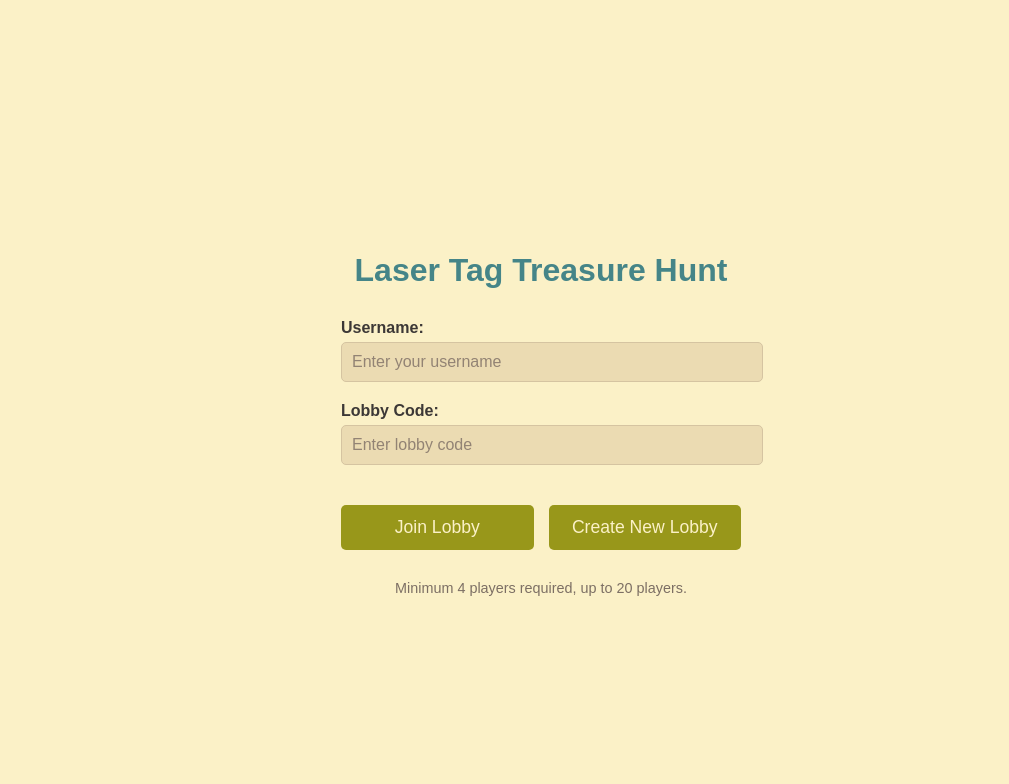
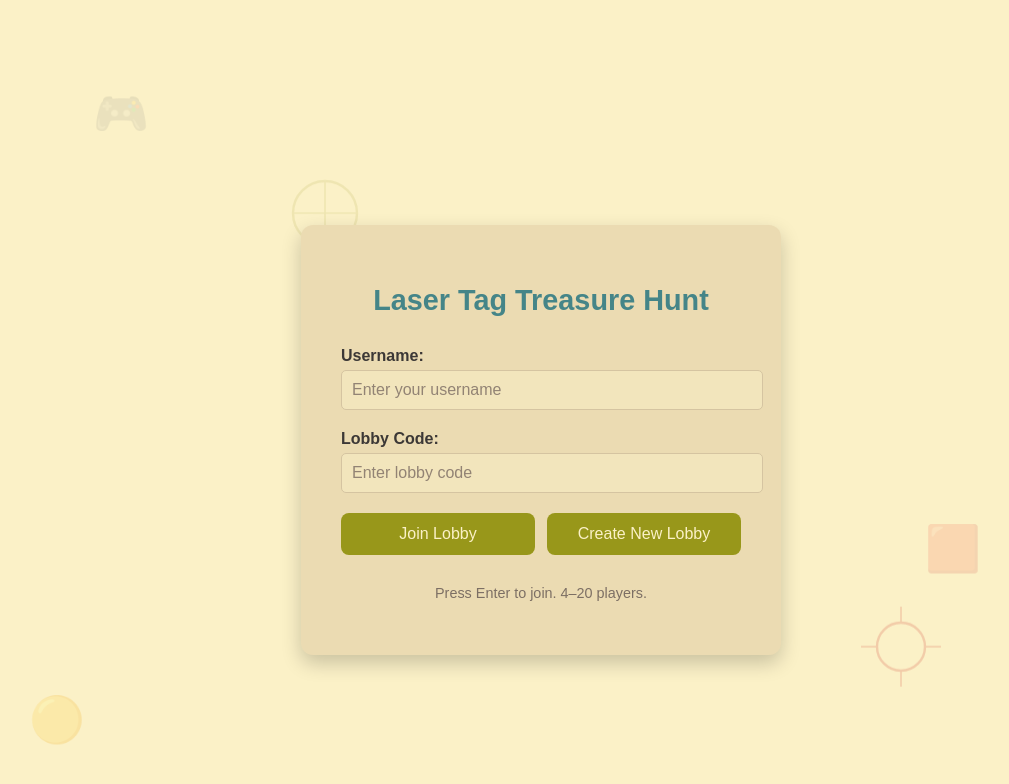
Before and after one commit to johnpeterprogramming/laser-tag, a React (Vite) app in the folder frontend/: page / in a window 1280 px wide. Shown: the top 784 px of the page, without its empty margins (99-1108 px from the left). Built offline with nearby package versions, Linux system fonts and the light colour scheme.

Commit message:
New UI for the Lobby and startPage
New UI for the Lobby and startPage

```diff
--- a/frontend/src/views/LobbyPage.css
+++ b/frontend/src/views/LobbyPage.css
@@ -4,24 +4,26 @@
   align-items: center;
   justify-content: center;
   min-height: 100vh;
-  background-color: #fbf1c7; /* Gruvbox light bg */
-  color: #3c3836; /* Gruvbox dark brown text */
+  background-color: #fbf1c7;
+  color: #3c3836;
   font-family: "Inter", Arial, sans-serif;
   padding: 20px;
   text-align: center;
   border-radius: 10px;
+  position: relative;
+  overflow: hidden;
 }
 
 .lobby-page-container h1 {
   margin-bottom: 20px;
-  color: #458588; /* Gruvbox teal */
+  color: #458588;
   font-size: 2.5em;
 }
 
 .lobby-status {
   font-size: 1.1em;
   margin-bottom: 25px;
-  color: #928374; /* Gruvbox muted gray */
+  color: #928374;
 }
 
 .player-list {
@@ -30,14 +32,14 @@
   margin: 20px 0;
   width: 80%;
   max-width: 300px;
-  background-color: #ebdbb2; /* Gruvbox light panel */
+  background-color: #ebdbb2;
   border-radius: 8px;
   overflow: hidden;
 }
 
 .player-list li {
   padding: 12px 15px;
-  border-bottom: 1px solid #d5c4a1; /* Gruvbox light border */
+  border-bottom: 1px solid #d5c4a1;
   font-size: 1em;
   display: flex;
   justify-content: space-between;
@@ -49,7 +51,7 @@
 }
 
 .current-player {
-  background-color: #d79921; /* Gruvbox yellow/orange */
+  background-color: #d79921;
   font-weight: bold;
   color: #3c3836;
 }
@@ -57,8 +59,8 @@
 .start-game-button {
   padding: 15px 30px;
   margin-top: 30px;
-  background-color: #98971a; /* Gruvbox green */
-  color: #fbf1c7; /* Gruvbox background as text for contrast */
+  background-color: #98971a;
+  color: #fbf1c7;
   border: none;
   border-radius: 8px;
   font-size: 1.2em;
@@ -70,18 +72,18 @@
 }
 
 .start-game-button:hover:not(:disabled) {
-  background-color: #b8bb26; /* Lighter Gruvbox green */
+  background-color: #b8bb26;
   transform: translateY(-2px);
 }
 
 .start-game-button:disabled {
-  background-color: #a89984; /* Gruvbox gray for disabled */
+  background-color: #a89984;
   cursor: not-allowed;
   opacity: 0.7;
 }
 
 .error-message {
-  color: #cc241d; /* Gruvbox red */
+  color: #cc241d;
   margin-top: 15px;
   font-weight: bold;
 }
@@ -89,5 +91,134 @@
 .waiting-message {
   margin-top: 20px;
   font-size: 1.1em;
-  color: #7c6f64; /* Gruvbox muted gray */
+  color: #7c6f64;
 }
+
+/* Floating shapes */
+
+.floating-shapes {
+  position: absolute;
+  inset: 0;
+  z-index: 0;
+  overflow: hidden;
+  pointer-events: none;
+}
+
+.shape {
+  position: absolute;
+  font-size: 2.8rem;
+  opacity: 0.1;
+  animation: floatShape 6s infinite ease-in-out;
+}
+
+.shape:nth-child(1) {
+  top: 10%;
+  left: 15%;
+  animation-delay: 0s;
+}
+.shape:nth-child(2) {
+  top: 60%;
+  left: 80%;
+  animation-delay: 1s;
+}
+.shape:nth-child(3) {
+  top: 35%;
+  left: 50%;
+  animation-delay: 2s;
+}
+.shape:nth-child(4) {
+  top: 80%;
+  left: 10%;
+  animation-delay: 3s;
+}
+
+/* Gun Target shapes styling */
+.svg-target {
+  position: absolute;
+  width: 80px;
+  height: 80px;
+  opacity: 0.1;
+  animation: floatShape 6s infinite ease-in-out;
+}
+
+.svg-target:nth-of-type(1) {
+  top: 20%;
+  left: 30%;
+  animation-delay: 0.5s;
+}
+
+.svg-target:nth-of-type(2) {
+  top: 70%;
+  left: 75%;
+  animation-delay: 1.5s;
+}
+
+/* Laser animations */
+
+.laser {
+  position: absolute;
+  top: 20%;
+  width: 120px;
+  height: 3px;
+  background: linear-gradient(to right, rgba(251, 73, 52, 0.35), rgba(254, 128, 25, 0.35));
+  box-shadow: 0 0 12px rgba(251, 73, 52, 0.25);
+  opacity: 0;
+  border-radius: 1.5px;
+  z-index: 0;
+}
+
+.laser-left-to-right {
+  left: -120px;
+  animation: laserLeftToRight 14s linear infinite;
+}
+
+.laser-right-to-left {
+  top: 40%;
+  right: -120px;
+  animation: laserRightToLeft 14s linear infinite;
+  animation-delay: 7s;
+}
+
+/* Animations */
+
+@keyframes floatShape {
+  0% { transform: translateY(0); opacity: 0.1; }
+  50% { transform: translateY(-12px); opacity: 0.2; }
+  100% { transform: translateY(0); opacity: 0.1; }
+}
+
+@keyframes laserLeftToRight {
+  0% {
+    opacity: 0;
+    left: -120px;
+  }
+  10% {
+    opacity: 0.4;
+  }
+  90% {
+    opacity: 0.4;
+    left: 100%;
+  }
+  100% {
+    opacity: 0;
+    left: 100%;
+  }
+}
+
+@keyframes laserRightToLeft {
+  0% {
+    opacity: 0;
+    right: -120px;
+  }
+  10% {
+    opacity: 0.4;
+  }
+  90% {
+    opacity: 0.4;
+    right: 100%;
+  }
+  100% {
+    opacity: 0;
+    right: 100%;
+  }
+}
--- a/frontend/src/views/LobbyPage.tsx
+++ b/frontend/src/views/LobbyPage.tsx
@@ -1,25 +1,24 @@
-// frontend/src/views/LobbyPage.tsx
 import React, { useState, useEffect } from 'react';
 import { useParams, useLocation, useNavigate } from 'react-router-dom';
 import './LobbyPage.css';
+
 interface Player {
   id: string;
   username: string;
 }
 
 function LobbyPage() {
-  const { lobbyId } = useParams<{ lobbyId: string }>(); // Get lobbyId from URL
+  const { lobbyId } = useParams<{ lobbyId: string }>();
   const location = useLocation();
   const navigate = useNavigate();
 
-  // Get initial username from StartPage navigation state
   const initialUsername = (location.state as { username?: string })?.username || 'Guest';
 
-  const [username] = useState<string>(initialUsername); // Current user's username
+  const [username] = useState<string>(initialUsername);
   const [players, setPlayers] = useState<Player[]>([]);
   const [lobbyStatus, setLobbyStatus] = useState<string>('Lobby ready with mock data!');
   const [errorMessage, setErrorMessage] = useState<string>('');
-  const [isLobbyCreator, setIsLobbyCreator] = useState<boolean>(true); // Mock: Assume current user is host for testing 'Start Game' button
+  const [isLobbyCreator, setIsLobbyCreator] = useState<boolean>(true);
 
   useEffect(() => {
     const mockPlayers: Player[] = [
@@ -27,18 +26,15 @@ function LobbyPage() {
       { id: 'mockPlayer2', username: 'Alice' },
       { id: 'mockPlayer3', username: 'Bob' },
     ];
-    // Add current user to mock players if not already present
     if (!mockPlayers.some(p => p.username === username)) {
       mockPlayers.push({ id: `mockUser_${Date.now()}`, username: username });
     }
     setPlayers(mockPlayers);
 
-    // Simulate lobby status updates over time (optional, for more dynamic mock)
     const statusTimer = setTimeout(() => {
       setLobbyStatus('Waiting for more players...');
     }, 3000);
 
-    // Simulate a player joining after a delay
     const joinTimer = setTimeout(() => {
       const newPlayer: Player = { id: 'mockNewGuy', username: 'Charlie' };
       setPlayers(prevPlayers => {
@@ -50,8 +46,6 @@ function LobbyPage() {
       setLobbyStatus(`${newPlayer.username} joined the mock lobby!`);
     }, 5000);
 
-
-    // Cleanup timers on component unmount
     return () => {
       clearTimeout(statusTimer);
       clearTimeout(joinTimer);
@@ -59,20 +53,44 @@ function LobbyPage() {
   }, [username]);
 
   const handleStartGame = () => {
-    if (players.length < 4) { // Enforce minimum player count (mock check)
+    if (players.length < 4) {
       setErrorMessage(`Need at least 4 players to start. Current: ${players.length}`);
       return;
     }
     setErrorMessage('');
-    console.log(`Mock: Game started for lobby: ${lobbyId}`);
     setLobbyStatus('Mock Game Starting!');
-    // In a real scenario, this would emit a socket event to the server.
-    // For now, just navigate to a placeholder game page.
     navigate(`/game/${lobbyId}`, { state: { username, mockGameData: "Your mock game has begun!" } });
   };
 
   return (
     <div className="lobby-page-container">
+      {/* Floating shapes */}
+      <div className="floating-shapes">
+        <div className="shape">🎮</div>
+        <div className="shape">🟨</div> {/* replaced red square with lighter shape */}
+        <div className="shape">🔺</div>
+        <div className="shape">🟡</div>
+
+        {/* Gun Target Shapes */}
+        <svg className="svg-target" viewBox="0 0 100 100" aria-hidden="true">
+          <circle cx="50" cy="50" r="40" stroke="#cc241d" strokeWidth="3" fill="none" />
+          <line x1="50" y1="0" x2="50" y2="20" stroke="#cc241d" strokeWidth="2" />
+          <line x1="50" y1="80" x2="50" y2="100" stroke="#cc241d" strokeWidth="2" />
+          <line x1="0" y1="50" x2="20" y2="50" stroke="#cc241d" strokeWidth="2" />
+          <line x1="80" y1="50" x2="100" y2="50" stroke="#cc241d" strokeWidth="2" />
+        </svg>
+
+        <svg className="svg-target" viewBox="0 0 100 100" aria-hidden="true">
+          <circle cx="50" cy="50" r="30" stroke="#98971a" strokeWidth="3" fill="none" />
+          <line x1="50" y1="10" x2="50" y2="90" stroke="#98971a" strokeWidth="2" />
+          <line x1="10" y1="50" x2="90" y2="50" stroke="#98971a" strokeWidth="2" />
+        </svg>
+      </div>
+
+      {/* Laser animations */}
+      <div className="laser laser-left-to-right"></div>
+      <div className="laser laser-right-to-left"></div>
+
       <h1>Lobby: {lobbyId}</h1>
       <p className="lobby-status">{lobbyStatus}</p>
       {errorMessage && <p className="error-message">{errorMessage}</p>}
@@ -85,7 +103,7 @@ function LobbyPage() {
           {players.map((player) => (
             <li key={player.id} className={player.username === username ? 'current-player' : ''}>
               {player.username} {player.username === username && '(You)'}
-              {isLobbyCreator && players[0] && player.id === players[0].id && ' (Host)'} {/* Mock host display */}
+              {isLobbyCreator && players[0] && player.id === players[0].id && ' (Host)'}
             </li>
           ))}
         </ul>
@@ -95,12 +113,12 @@ function LobbyPage() {
         <button
           onClick={handleStartGame}
           className="start-game-button"
-          disabled={players.length < 4} // Disable if not enough players (mock check)
+          disabled={players.length < 4}
         >
           {players.length < 4 ? `Need ${4 - players.length} more players` : 'Start Game'}
         </button>
       )}
-      {!isLobbyCreator && ( // This part won't show with isLobbyCreator true, but kept for future
+      {!isLobbyCreator && (
         <p className="waiting-message">Waiting for the host to start the game...</p>
       )}
     </div>
--- a/frontend/src/views/StartPage.css
+++ b/frontend/src/views/StartPage.css
@@ -1,25 +1,55 @@
+@keyframes fadeInPop {
+  from {
+    opacity: 0;
+    transform: scale(0.95);
+  }
+  to {
+    opacity: 1;
+    transform: scale(1);
+  }
+}
+
+@keyframes floatShape {
+  0% { transform: translateY(0); opacity: 0.1; }
+  50% { transform: translateY(-12px); opacity: 0.2; }
+  100% { transform: translateY(0); opacity: 0.1; }
+}
+
 .start-page-container {
+  background-color: #fbf1c7;
+  color: #3c3836;
+  font-family: Arial, sans-serif;
+  min-height: 100vh;
   display: flex;
-  flex-direction: column;
   align-items: center;
   justify-content: center;
-  min-height: 100vh;
-  background-color: #fbf1c7; /* Gruvbox light background */
-  color: #3c3836; /* Gruvbox dark brown text */
-  font-family: Arial, sans-serif;
-  padding: 20px;
+  padding: 40px 20px;
+  position: relative;
+  overflow: hidden;
 }
 
-.start-page-container h1 {
+.start-box {
+  background-color: #ebdbb2;
+  border-radius: 12px;
+  padding: 40px;
+  box-shadow: 0 8px 20px rgba(0, 0, 0, 0.2);
+  animation: fadeInPop 0.6s ease;
+  width: 100%;
+  max-width: 400px;
+  text-align: center;
+  position: relative;
+  z-index: 2;
+}
+
+.start-box h1 {
+  color: #458588;
   margin-bottom: 30px;
-  color: #458588; /* Gruvbox teal */
+  font-size: 1.8em;
 }
 
 .input-group {
   margin-bottom: 20px;
   text-align: left;
-  width: 80%;
-  max-width: 400px;
 }
 
 .input-group label {
@@ -32,49 +62,199 @@
 .input-group input {
   width: 100%;
   padding: 10px;
-  border: 1px solid #d5c4a1; /* Gruvbox tan border */
+  border: 1px solid #d5c4a1;
   border-radius: 5px;
   font-size: 1em;
-  background-color: #ebdbb2; /* Gruvbox light panel */
+  background-color: #f2e5bc;
   color: #3c3836;
+  transition: box-shadow 0.3s ease;
+}
+
+.input-group input:focus {
+  outline: none;
+  box-shadow: 0 0 8px #bdae93;
 }
 
 .input-group input::placeholder {
-  color: #928374; /* Gruvbox muted gray */
+  color: #928374;
 }
 
 .button-group {
   display: flex;
-  gap: 15px;
+  gap: 12px;
   margin-top: 20px;
-  width: 80%;
-  max-width: 400px;
 }
 
 .button-group button {
   flex: 1;
-  padding: 12px 20px;
+  padding: 12px;
   border: none;
-  border-radius: 5px;
-  font-size: 1.1em;
+  border-radius: 8px;
+  font-size: 1em;
+  background-color: #98971a;
+  color: #fbf1c7;
   cursor: pointer;
-  background-color: #98971a; /* Gruvbox green */
-  color: #fbf1c7;
-  transition: background-color 0.3s ease;
+  transition: transform 0.2s, box-shadow 0.3s, background-color 0.3s;
 }
 
-.button-group button:hover:not(:disabled) {
-  background-color: #b8bb26; /* Gruvbox lighter green */
+.button-group button:hover {
+  background-color: #b8bb26;
+  transform: translateY(-2px);
+  box-shadow: 0 0 12px rgba(152, 151, 26, 0.4);
 }
 
 .error-message {
-  color: #cc241d; /* Gruvbox red */
-  margin-top: 15px;
+  color: #cc241d;
+  margin-top: 10px;
   font-weight: bold;
 }
 
 .note {
   margin-top: 30px;
   font-size: 0.9em;
-  color: #7c6f64; /* Gruvbox muted gray */
+  color: #7c6f64;
 }
+
+/* 🎮 Floating Controller Shapes 🎮 */
+.floating-shapes {
+  position: absolute;
+  inset: 0;
+  z-index: 0;
+  overflow: hidden;
+  pointer-events: none;
+}
+
+.shape {
+  position: absolute;
+  font-size: 2.8rem;
+  opacity: 0.1;
+  animation: floatShape 6s infinite ease-in-out;
+}
+
+.shape:nth-child(1) {
+  top: 10%;
+  left: 15%;
+  animation-delay: 0s;
+}
+.shape:nth-child(2) {
+  top: 60%;
+  left: 80%;
+  animation-delay: 1s;
+}
+.shape:nth-child(3) {
+  top: 35%;
+  left: 50%;
+  animation-delay: 2s;
+}
+.shape:nth-child(4) {
+  top: 80%;
+  left: 10%;
+  animation-delay: 3s;
+}
+
+/* Gun Target Shapes */
+.svg-target {
+  position: absolute;
+  width: 70px;
+  height: 70px;
+  opacity: 0.12;
+  z-index: 0;
+  pointer-events: none;
+  animation: floatShape 5s infinite ease-in-out;
+}
+
+.svg-target:nth-child(5) {
+  top: 25%;
+  left: 75%;
+  stroke: #98971a;
+  animation-delay: 0.5s;
+}
+
+.svg-target:nth-child(6) {
+  top: 70%;
+  left: 20%;
+  stroke: #cc241d;
+  animation-delay: 1.5s;
+}
+
+/* 🔴 Laser Animation */
+.laser-container {
+  position: absolute;
+  top: 30%;
+  width: 100%;
+  height: 0;
+  pointer-events: none;
+  z-index: 1;
+}
+
+.laser {
+  position: absolute;
+  top: 0;
+  width: 100px;
+  height: 2px;
+  background: linear-gradient(to right, rgba(251, 73, 52, 0.35), rgba(254, 128, 25, 0.35));
+  box-shadow: 0 0 12px rgba(251, 73, 52, 0.25);
+  opacity: 0;
+  border-radius: 1px;
+}
+
+.laser.left-to-right {
+  left: -100px;
+  animation: laserLeftToRight 10s linear infinite;
+}
+
+.laser.right-to-left {
+  right: -100px;
+  animation: laserRightToLeft 14s linear infinite;
+  animation-delay: 7s;
+}
+
+
+@keyframes laserLeftToRight {
+  0% {
+    left: -100px;
+    opacity: 0;
+  }
+  10% {
+    opacity: 0.2;
+  }
+  90% {
+    opacity: 0.2;
+  }
+  100% {
+    left: 100%;
+    opacity: 0;
+  }
+}
+
+@keyframes laserRightToLeft {
+  0% {
+    right: -100px;
+    opacity: 0;
+  }
+  10% {
+    opacity: 0.2;
+  }
+  90% {
+    opacity: 0.2;
+  }
+  100% {
+    right: 100%;
+    opacity: 0;
+  }
+}
+
+@media (max-width: 500px) {
+  .start-box {
+    padding: 30px 20px;
+  }
+
+  .shape {
+    font-size: 2rem;
+  }
+
+  .svg-target {
+    width: 50px;
+    height: 50px;
+  }
+}
--- a/frontend/src/views/StartPage.tsx
+++ b/frontend/src/views/StartPage.tsx
@@ -1,12 +1,12 @@
-import React, { useState } from 'react';
+import React, { useEffect, useState } from 'react';
 import { useNavigate } from 'react-router-dom';
-import './StartPage.css'; // Create this file for basic styling
+import './StartPage.css';
 
 function StartPage() {
   const navigate = useNavigate();
-  const [username, setUsername] = useState<string>(''); // Added type annotation
-  const [lobbyCode, setLobbyCode] = useState<string>(''); // Added type annotation
-  const [errorMessage, setErrorMessage] = useState<string>(''); // Added type annotation
+  const [username, setUsername] = useState('');
+  const [lobbyCode, setLobbyCode] = useState('');
+  const [errorMessage, setErrorMessage] = useState('');
 
   const handleJoinLobby = () => {
     if (!username.trim() || !lobbyCode.trim()) {
@@ -14,8 +14,6 @@ function StartPage() {
       return;
     }
     setErrorMessage('');
-    console.log(`Attempting to join lobby: ${lobbyCode.trim().toUpperCase()} with username: ${username.trim()}`);
-    // Navigate to the lobby page. Pass username via state.
     navigate(`/lobby/${lobbyCode.trim().toUpperCase()}`, { state: { username } });
   };
 
@@ -25,15 +23,52 @@ function StartPage() {
       return;
     }
     setErrorMessage('');
-    console.log(`Attempting to create lobby with username: ${username.trim()}`);
-    // Navigate to a placeholder lobby page for now.
-    // Replace 'NEW_LOBBY_ID' with the actual ID generated by your backend later.
     navigate(`/lobby/NEW_LOBBY_ID`, { state: { username } });
   };
 
+  useEffect(() => {
+    const listener = (e: KeyboardEvent) => {
+      if (e.key === 'Enter') handleJoinLobby();
+    };
+    window.addEventListener('keydown', listener);
+    return () => window.removeEventListener('keydown', listener);
+  }, [username, lobbyCode]);
+
   return (
     <div className="start-page-container">
-      <h1>Laser Tag Treasure Hunt</h1>
+      {/* 🎮 Floating Shapes */}
+      <div className="floating-shapes">
+        <div className="shape">🎮</div>
+        <div className="shape">🟥</div>
+        <div className="shape">🔺</div>
+        <div className="shape">🟡</div>
+
+        {/* Gun Target SVGs */}
+        <svg className="svg-target" viewBox="0 0 100 100" xmlns="http://www.w3.org/2000/svg">
+          <circle cx="50" cy="50" r="40" stroke="#98971a" strokeWidth="3" fill="none" />
+          <line x1="50" y1="10" x2="50" y2="90" stroke="#98971a" strokeWidth="2" />
+          <line x1="10" y1="50" x2="90" y2="50" stroke="#98971a" strokeWidth="2" />
+        </svg>
+
+        <svg className="svg-target" viewBox="0 0 100 100" xmlns="http://www.w3.org/2000/svg">
+          <circle cx="50" cy="50" r="30" stroke="#cc241d" strokeWidth="3" fill="none" />
+          <line x1="50" y1="0" x2="50" y2="20" stroke="#cc241d" strokeWidth="2" />
+          <line x1="50" y1="80" x2="50" y2="100" stroke="#cc241d" strokeWidth="2" />
+          <line x1="0" y1="50" x2="20" y2="50" stroke="#cc241d" strokeWidth="2" />
+          <line x1="80" y1="50" x2="100" y2="50" stroke="#cc241d" strokeWidth="2" />
+        </svg>
+      </div>
+
+      {/* 🔴 Laser bullets */}
+      <div className="laser-container">
+        <div className="laser left-to-right"></div>
+        <div className="laser right-to-left"></div>
+      </div>
+
+      {/* Main Content Box */}
+      <div className="start-box">
+        <h1 className="glow-text">Laser Tag Treasure Hunt</h1>
+
         <div className="input-group">
           <label htmlFor="username">Username:</label>
           <input
@@ -42,7 +77,7 @@ function StartPage() {
             value={username}
             onChange={(e) => setUsername(e.target.value)}
             placeholder="Enter your username"
-          maxLength={15} // Limit username length
+            maxLength={15}
           />
         </div>
 
@@ -52,26 +87,21 @@ function StartPage() {
             id="lobbyCode"
             type="text"
             value={lobbyCode}
-          onChange={(e) => setLobbyCode(e.target.value.toUpperCase())} // Auto-uppercase lobby code
+            onChange={(e) => setLobbyCode(e.target.value.toUpperCase())}
             placeholder="Enter lobby code"
-          maxLength={6} // Common lobby code length
+            maxLength={6}
           />
         </div>
 
         {errorMessage && <p className="error-message">{errorMessage}</p>}
 
         <div className="button-group">
-        <button onClick={handleJoinLobby}>
-          Join Lobby
-        </button>
-        <button onClick={handleCreateLobby}>
-          Create New Lobby
-        </button>
+          <button className="glow-btn" onClick={handleJoinLobby}>Join Lobby</button>
+          <button className="glow-btn" onClick={handleCreateLobby}>Create New Lobby</button>
         </div>
 
-      <p className="note">
-        Minimum 4 players required, up to 20 players.
-      </p>
+        <p className="note">Press Enter to join. 4–20 players.</p>
+      </div>
     </div>
   );
 }
```
Lines whose indentation alone changed are shown as unchanged.
